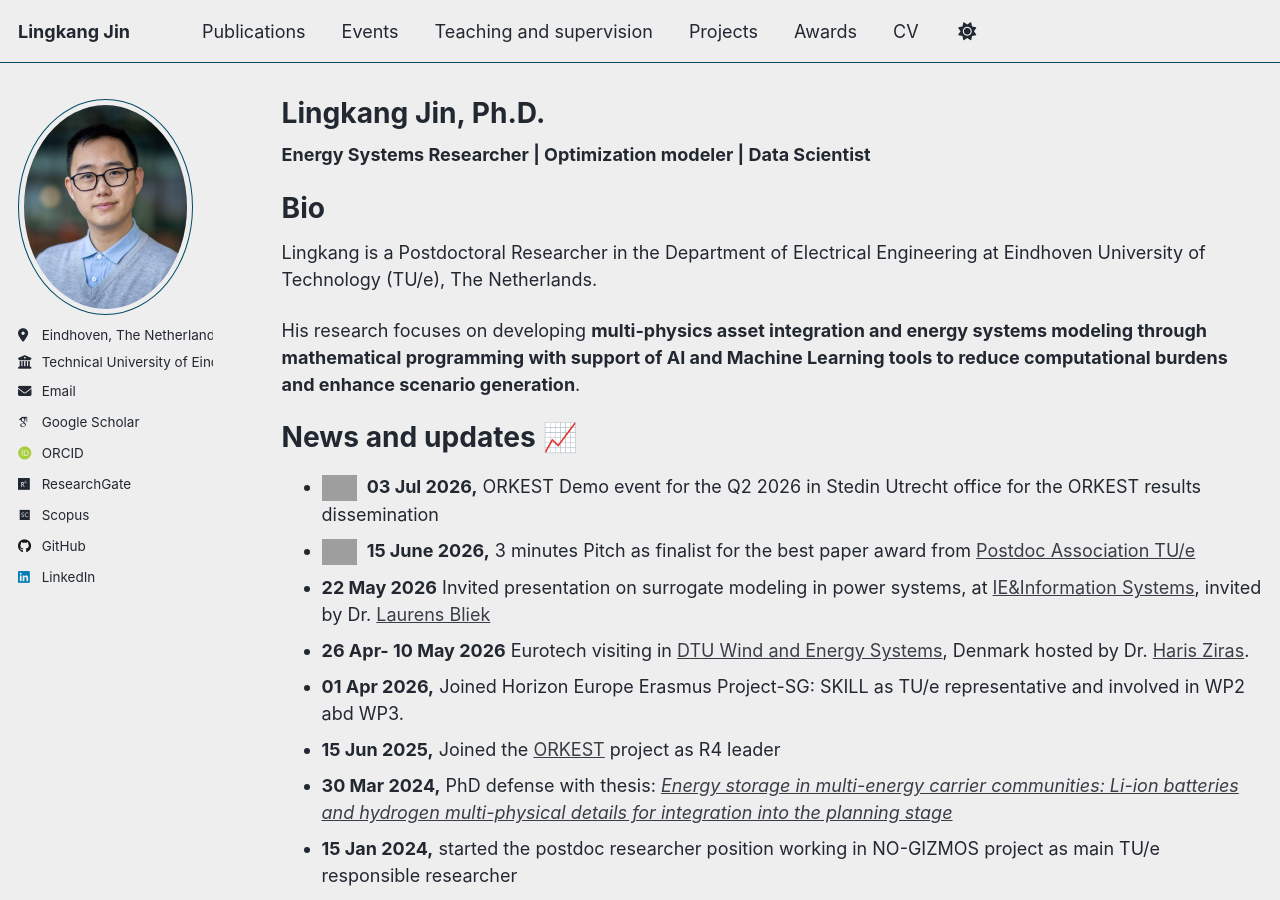
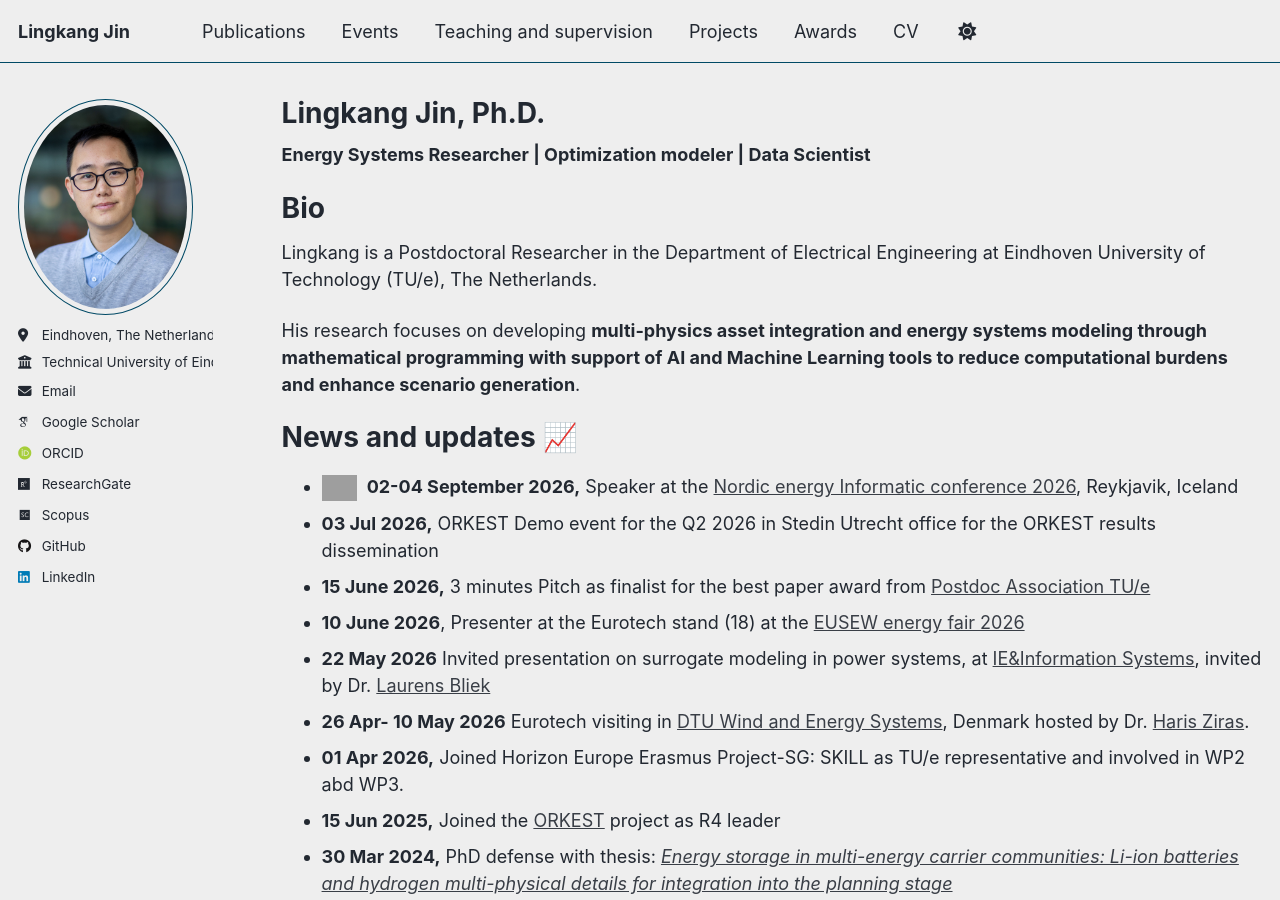
Before and after one commit to Lingkangjin/Lingkangjin.github.io, a Jekyll site: the page built from _pages/about.md, in a window 1280 px wide and 900 px high. Built offline with Jekyll 4.4.1, drawn with Linux system fonts in a browser that asks for light colours; some web fonts are replaced; a script that is not in the unit is left out; grey boxes are pictures that could not be loaded.

Commit message:
Update about page: add recent pitch and presentation details; enhance event timeline

```diff
--- a/_pages/about.md
+++ b/_pages/about.md
@@ -22,9 +22,10 @@ News and updates 📈
 ======
 
 * <img src="https://raw.githubusercontent.com/Tarikul-Islam-Anik/Animated-Fluent-Emojis/master/Emojis/Symbols/New%20Button.png" alt="New Button" width="35" height="35" style="vertical-align: middle; margin-right: 5px;" />
-**03 Jul 2026,** ORKEST Demo event for the Q2 2026 in Stedin Utrecht office for the ORKEST results dissemination
-* <img src="https://raw.githubusercontent.com/Tarikul-Islam-Anik/Animated-Fluent-Emojis/master/Emojis/Symbols/New%20Button.png" alt="New Button" width="35" height="35" style="vertical-align: middle; margin-right: 5px;" />
-**15 June 2026,** 3 minutes Pitch as finalist for the best paper award from [Postdoc Association TU/e](https://www.tue.nl/en/our-university/calendar-and-events/15-06-2026-pda-best-paper-award-2026)
+**02-04 September 2026,** Speaker at the [Nordic energy Informatic conference 2026](https://www.nordicenergyinformatics.academy/eia-nordic-conference-2026), Reykjavik, Iceland
+* **03 Jul 2026,** ORKEST Demo event for the Q2 2026 in Stedin Utrecht office for the ORKEST results dissemination
+* **15 June 2026,** 3 minutes Pitch as finalist for the best paper award from [Postdoc Association TU/e](https://www.tue.nl/en/our-university/calendar-and-events/15-06-2026-pda-best-paper-award-2026)
+* **10 June 2026**, Presenter at the Eurotech stand (18) at the [EUSEW energy fair 2026](https://interactive.eusew.eu/platform/eusew-2026/fair)
 * **22 May 2026** Invited presentation on surrogate modeling in power systems, at [IE&Information  Systems](https://www.tue.nl/en/research/research-groups/industrial-engineering/information-systems-ieis/), invited by Dr. [Laurens Bliek](https://www.tue.nl/en/research/researchers/laurens-bliek)
 * **26 Apr- 10 May 2026** Eurotech visiting in [DTU Wind and Energy Systems](https://wind.dtu.dk/), Denmark hosted by Dr. [Haris Ziras](https://orbit.dtu.dk/en/persons/haris-ziras/).
 * **01 Apr 2026,** Joined Horizon Europe Erasmus Project-SG: SKILL as TU/e representative and involved in WP2 abd WP3.
```
Also changed, not shown: _pages/teaching.md (+2 -0 lines).
